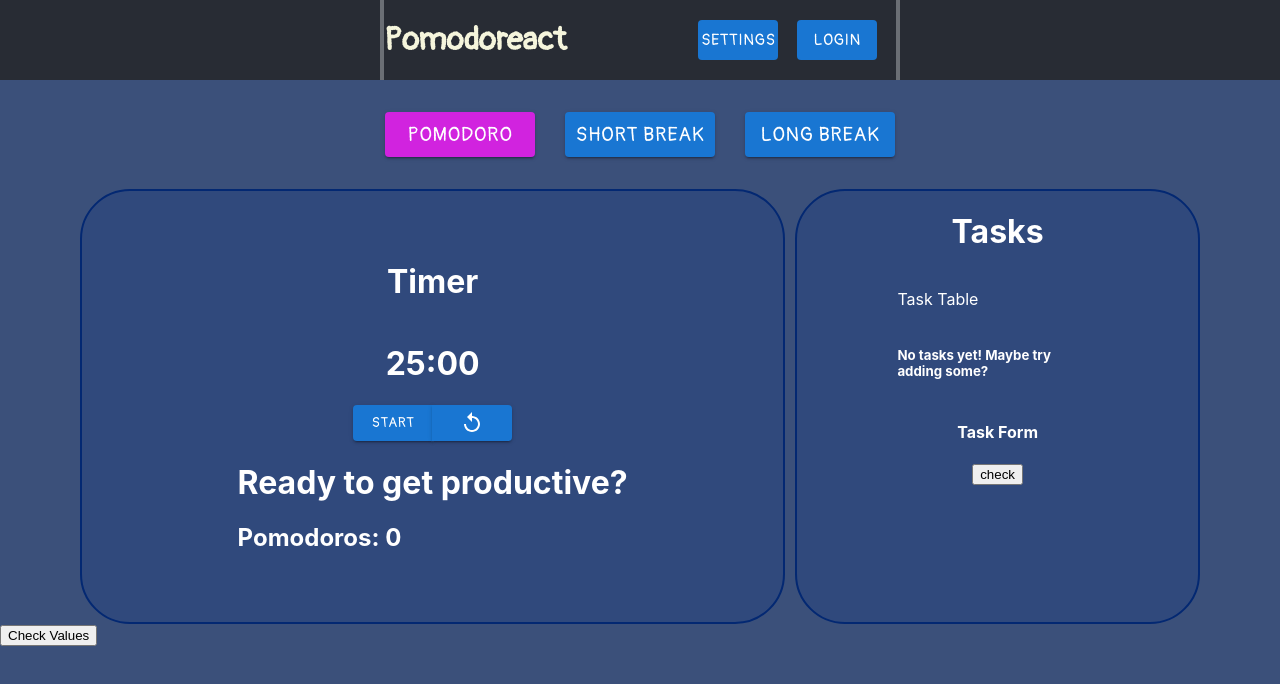
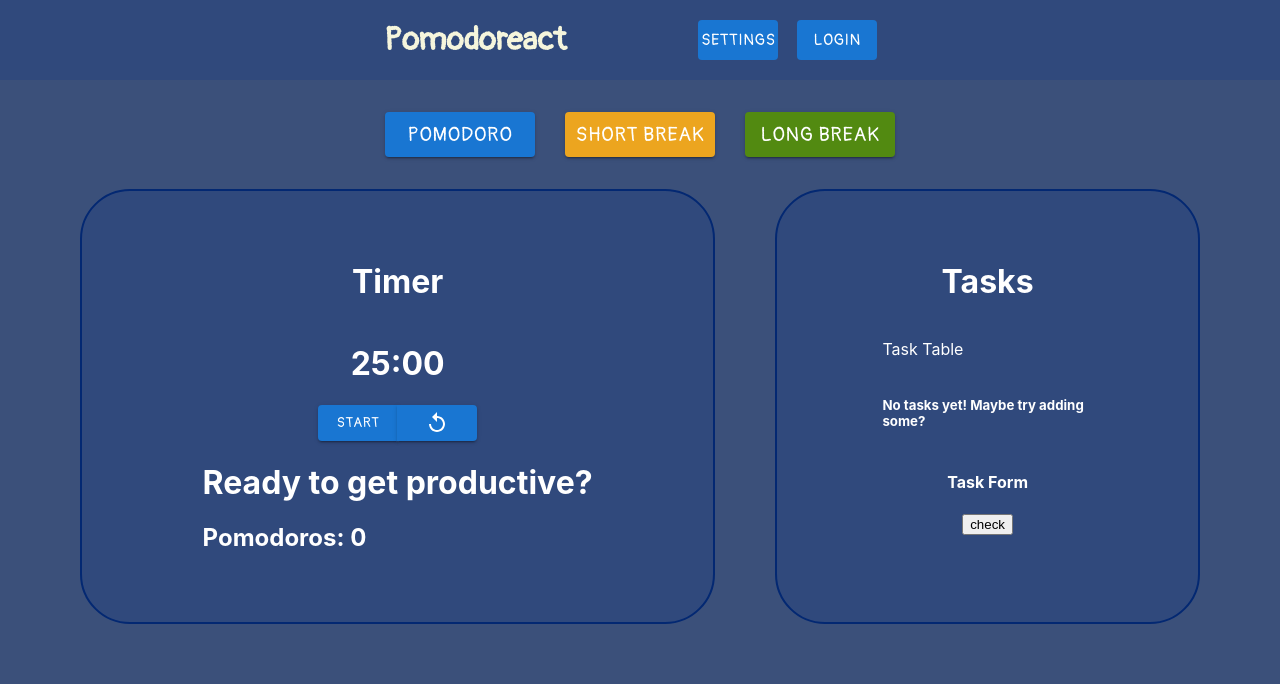
Before and after one commit to vndrewhk/pomodoro-app, a React (Create React App) app: page / in a window 1280 px wide. Shown: the top 684 px of the page. Built offline with nearby package versions, Linux system fonts and the light colour scheme.

Commit message:
styling colours for buttons and background

```diff
--- a/src/Components/Layout/Header/Header.jsx
+++ b/src/Components/Layout/Header/Header.jsx
@@ -5,6 +5,7 @@ import HeaderButton from "../../UI/HeaderButton";
 import styles from "./Header.module.css";
 import "@fontsource/pangolin";
 import SettingsIcon from "@mui/icons-material/Settings";
+import { useSelector } from "react-redux";
 
 const Header = () => {
   const [isLoggedIn, setIsLoggedIn] = useState(false);
@@ -19,8 +20,13 @@ const Header = () => {
     console.log("Logged out!");
   };
 
+  const timerMode = useSelector((state) => state.mode);
+  const reduxTimerValue = `time-${timerMode.mode.toString()}`;
+
+  const appClasses = `${styles.header} ${styles[reduxTimerValue]}`;
+
   return (
-    <div className={styles.header}>
+    <div className={appClasses}>
       <div className={styles.headerContainer}>
         <h1 className={styles.title}>Pomodoreact</h1>
         {/* <Typography variant="h1">Pomodoreact</Typography> */}
--- a/src/Components/Layout/Header/Header.module.css
+++ b/src/Components/Layout/Header/Header.module.css
@@ -5,12 +5,12 @@
   justify-content: center;
   color: beige;
   height: 5em;
-  background-color: #282c34;
+  /* background-color: #282c34; */
 }
 
 .headerContainer {
-  border-left: 4px solid #6b6f75;
-  border-right: 4px solid #6b6f75;
+  /* border-left: 4px solid #6b6f75;
+  border-right: 4px solid #6b6f75; */
   display: flex;
   flex-direction: row;
   justify-content: space-around;
@@ -38,5 +38,20 @@
   display: flex;
 }
 
-.link:last-child {
+.time-1500 {
+  /* pomodoro */
+  background-color: #30497c;
+
 }
+
+.time-600 {
+  /* long break */
+  background-color: #528a11;
+
+}
+
+.time-300 {
+  /* short break */
+  background-color: #eca51f;
+
+}
--- a/src/Components/Layout/Main/Body.jsx
+++ b/src/Components/Layout/Main/Body.jsx
@@ -39,7 +39,7 @@ const Body = () => {
         <Timer key={timerValue} timerValue={timerValue}></Timer>
         <Tasks></Tasks>
       </div>
-      <button onClick={checkValues}>Check Values</button>
+      {/* <button onClick={checkValues}>Check Values</button> */}
     </>
   );
 };
--- a/src/Components/Layout/Main/ModeSelector.jsx
+++ b/src/Components/Layout/Main/ModeSelector.jsx
@@ -16,21 +16,27 @@ const ModeSelector = () => {
     <div className={styles.pomodoroSelector}>
       <TypeButton
         variant="contained"
-        sx={{
-            bgcolor: '#d123df',
-          }}
+        // sx={{
+        //     bgcolor: '#30497c',
+        //   }}
         onClick={modeSelectHandler.bind(null, 1500)}
       >
         Pomodoro
       </TypeButton>
       <TypeButton
         variant="contained"
+        sx={{
+            bgcolor: '#eca51f',
+          }}
         onClick={modeSelectHandler.bind(null, 300)}
       >
         Short Break
       </TypeButton>
       <TypeButton
         variant="contained"
+        sx={{
+             bgcolor: '#528a11',
+          }}
         onClick={modeSelectHandler.bind(null, 600)}
       >
         Long Break
--- a/src/Components/Layout/Tasks/Tasks.module.css
+++ b/src/Components/Layout/Tasks/Tasks.module.css
@@ -7,6 +7,7 @@
   color: white;
   border-radius: 50px;
   margin-left: 10px;
+  padding-top: 50px;
 }
 
 .time-1500 {
--- a/src/Components/Layout/Timer/Timer.module.css
+++ b/src/Components/Layout/Timer/Timer.module.css
@@ -7,8 +7,10 @@
   align-items: center;
   color: white;
   border-radius: 50px;
-
-  padding: 50px;
+  margin-right: 50px;
+  /* padding: 50px; */
+  padding-top: 50px;
+  padding-bottom: 50px;
 }
 
 .timer {
```
